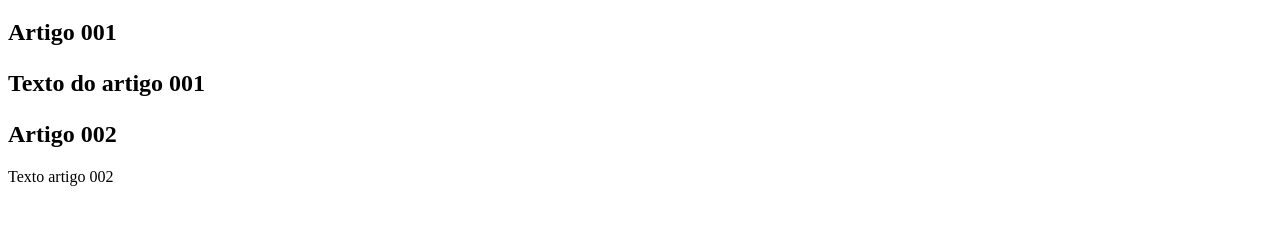
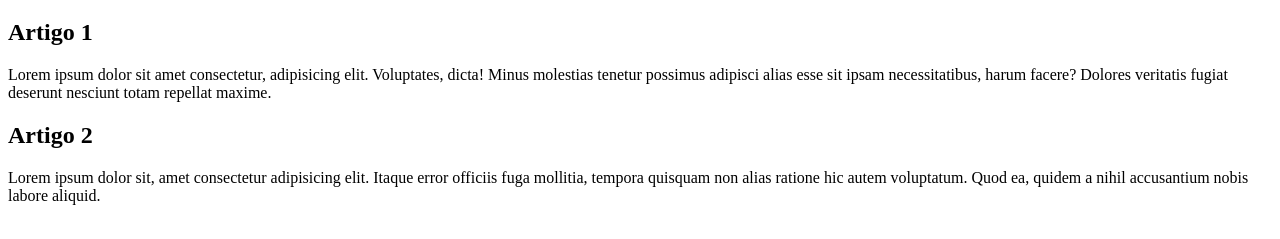
Before and after one commit to wymili/projeto-site, a plain HTML site: page index.html in a window 1280 px wide. Shown: the part 61-300 px from the top of the page. Drawn offline with Linux system fonts and the light colour scheme.

Commit message:
comecei a escrever o conteúdo

```diff
--- a/index.html
+++ b/index.html
@@ -13,16 +13,19 @@
             </h1>
         </header>
         <article>
-            <h2>
-                Artigo 001
+            <h2> Artigo 1 </h2>
                 <p>
-                    Texto do artigo 001
+                    Lorem ipsum dolor sit amet consectetur, adipisicing elit. Voluptates, dicta!
+                    Minus molestias tenetur possimus adipisci alias esse sit ipsam necessitatibus,
+                    harum facere? Dolores veritatis fugiat deserunt nesciunt totam repellat maxime.
                 </p>
-            </h2>
         </article>
         <article>
-            <h2>Artigo 002</h2>
-            <p> Texto artigo 002</p>
+            <h2> Artigo 2 </h2>
+            <p> Lorem ipsum dolor sit, amet consectetur adipisicing elit.
+                Itaque error officiis fuga mollitia, tempora quisquam non alias
+                ratione hic autem voluptatum. Quod ea, quidem a nihil accusantium nobis labore aliquid.
+            </p>
         </article>
     </main>
 </body>
```
